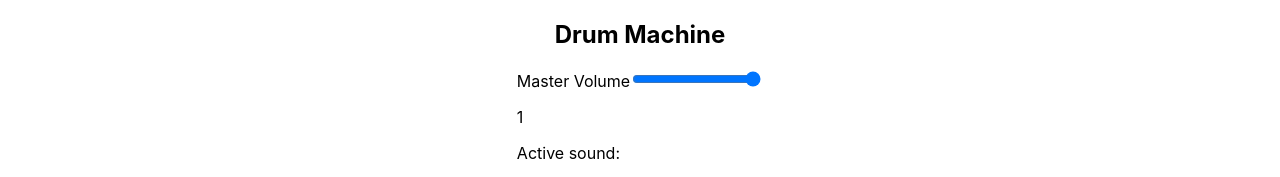
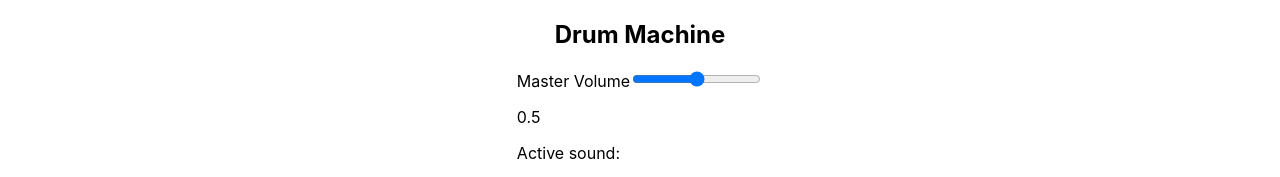
Before and after one commit to nic-vo/nv-portfolio, a Next.js app: page /fcc/drum-machine in a window 1280 px wide. Shown: the top 177 px of the page. Built offline with nearby package versions, Linux system fonts and the light colour scheme.

Commit message:
Greatly expand drum-machine functionality
States for dirname / bank display, global mute, global volume
Pulser states that truth then false immediately for global sound stop, keypress trigger
All the props and relevant handlers passed to control panel and pad children

```diff
--- a/pages/fcc/drum-machine.js
+++ b/pages/fcc/drum-machine.js
@@ -12,12 +12,15 @@ const DrumMachine = () => {
 			Keeps track of sound last played, active sound bank, master volume,
 	*/
 	const [displaySound, setDisplaySound] = useState("");
-	const [activeKey, setActiveKey] = useState("test")
 	const [bankIndex, setBankIndex] = useState(0);
-	const [mVolume, setMVolume] = useState(1);
+	const [bank, setBank] = useState("FlumeSounds");
+	const [mVolume, setMVolume] = useState(0.5);
+	const [muteAll, setMuteAll] = useState(false);
 
-	// bank name / dir based on bankIndex
-	const bank = `${bankIndex === 2 ? "Synths @100 BPM" : bankIndex === 1 ? "Hip Hop @186 BPM" : "FlumeSounds"}`
+	// Pulsers: when set to true, a setTimeout immediately falses them; trigger useEffects in children
+	const [activeKey, setActiveKey] = useState("");
+	const [stopAll, setStopAll] = useState(false);
+
 
 	const setDisplaySoundHandler = (sound, playing = true) => {
 		// Updates displaySound based on last activated sound
@@ -33,18 +36,45 @@ const DrumMachine = () => {
 		setMVolume(e.target.value);
 	};
 
+	const bankIndexHandler = (e) => {
+		setBankIndex(e.target.value);
+		setBank(`${e.target.value === "2" ? "Synths @100 BPM" : e.target.value === "1" ? "Hip Hop @186 BPM" : "FlumeSounds"}`);
+		setDisplaySound("");
+	};
+
+	// Triggers sounds
 	const keyPressHandler = (e) => {
 		setActiveKey(e.key);
 		// Set timeout that instantly resets the activate prop to the active key
 		const pulser = setTimeout(() => {
 			setActiveKey("");
 		});
+	};
+
+	const stopAllHandler = () => {
+		setStopAll(true);
+		const pulser = setTimeout(() => {
+			setStopAll(false);
+		});
+	};
+
+	const muteAllHandler = () => {
+		setMuteAll(!muteAll);
 	}
 
 	return (
 		<section className={styles.drumContainer}>
 			<h1>Drum Machine</h1>
-			<ControlPanel displaySound={displaySound} mVolume={mVolume} mVolumeHandler={mVolumeHandler}/>
+			<ControlPanel
+				displaySound={displaySound}
+				mVolume={mVolume}
+				bankIndex={bankIndex}
+				bank={bank}
+				muteAll={muteAll}
+				mVolumeHandler={mVolumeHandler}
+				bankIndexHandler={bankIndexHandler}
+				stopAllHandler={stopAllHandler}
+				muteAllHandler={muteAllHandler} />
 			<div className={styles.grid} tabIndex="0" onKeyPress={keyPressHandler}>
 				{chars.map((char, index) => {
 					return <Pad
@@ -53,6 +83,8 @@ const DrumMachine = () => {
 						bank={bank}
 						mVolume={mVolume}
 						activate={activeKey === char ? true : false}
+						stopAll={stopAll}
+						muteAll={muteAll}
 						setDisplaySound={setDisplaySoundHandler}
 						key={`pad-${index}`}
 					/>
```
